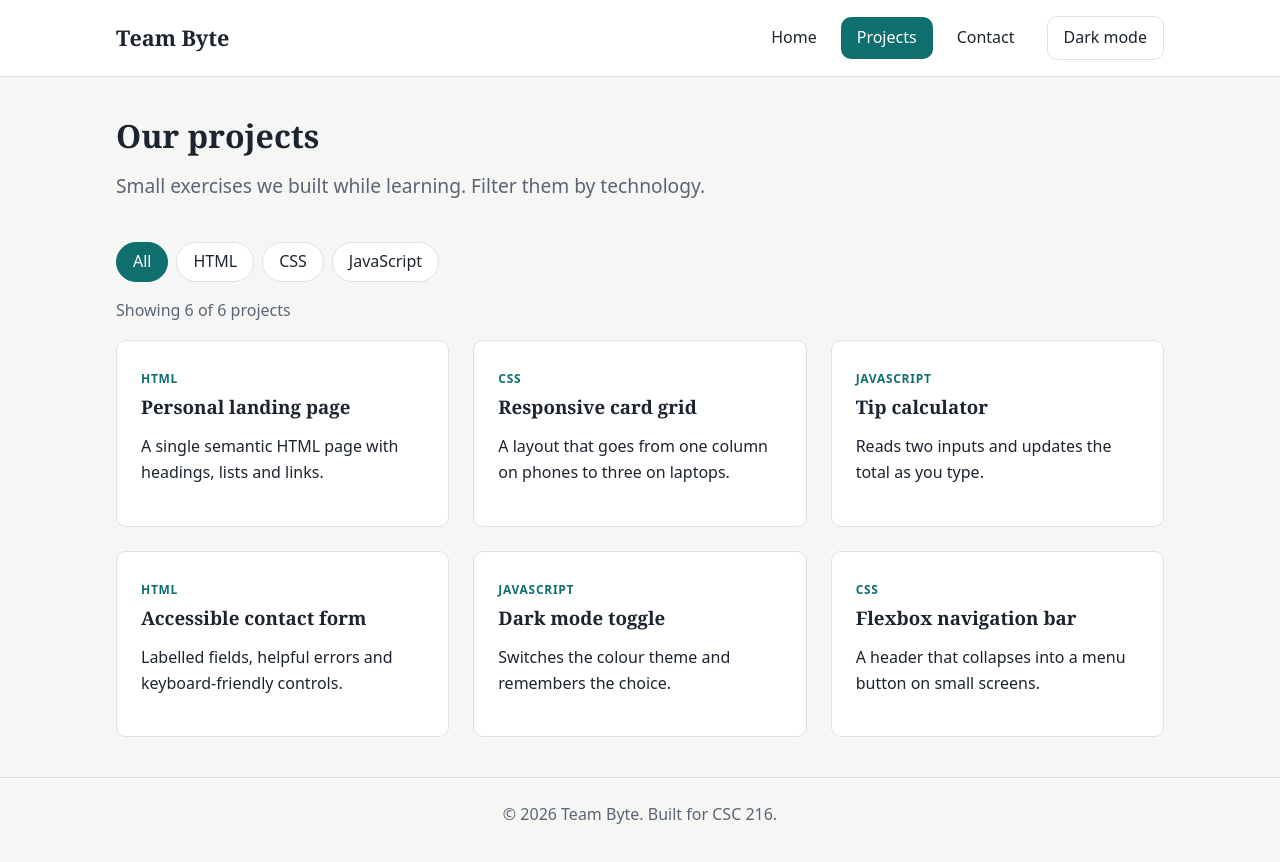
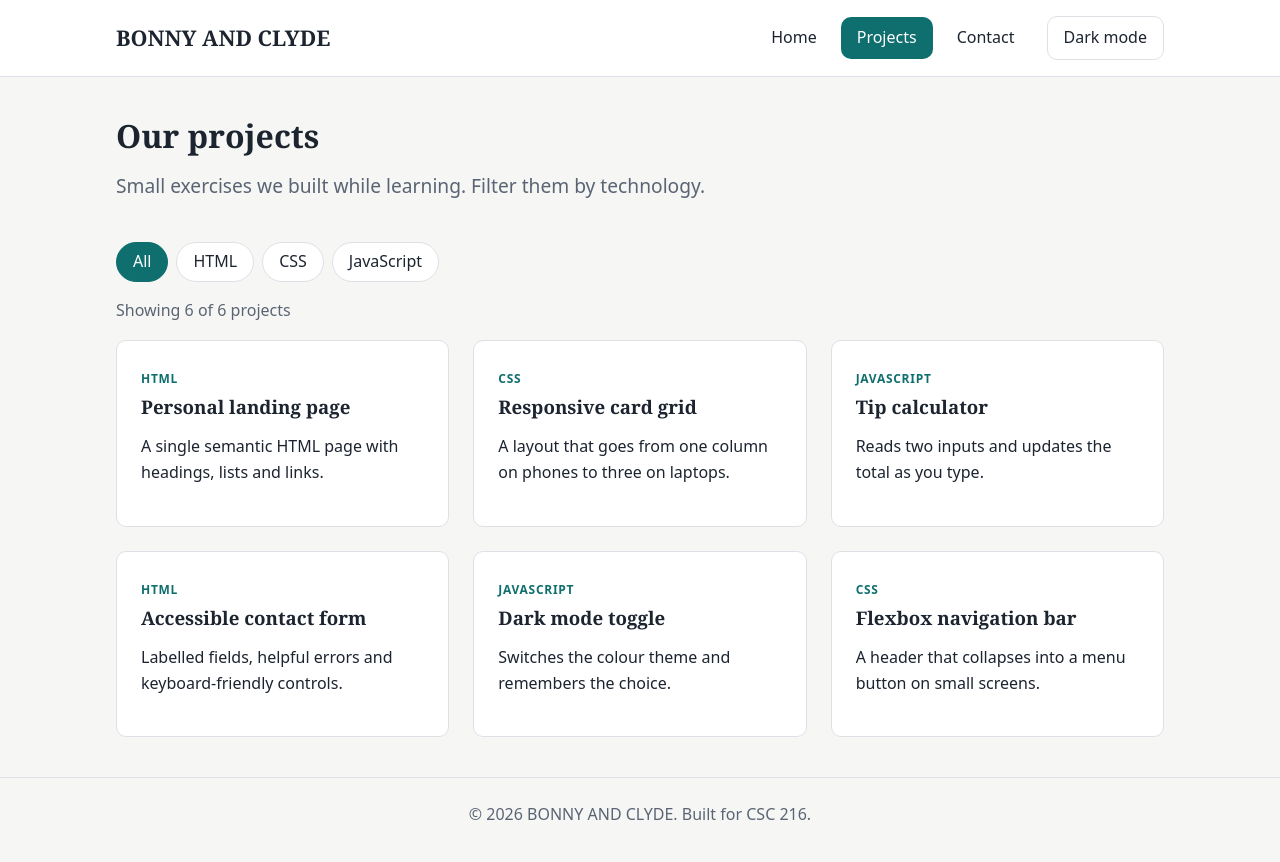
Before and after one commit to Omollo-D/team7-website, a plain HTML site: page projects.html in a window 1280 px wide. Drawn offline with Linux system fonts and the light colour scheme.

Commit message:
Changed team-Byte to BONNY AND CLYDE

```diff
--- a/projects.html
+++ b/projects.html
@@ -5,9 +5,9 @@
     <meta name="viewport" content="width=device-width, initial-scale=1.0" />
     <meta
       name="description"
-      content="Projects built by Team Byte while learning web development."
+      content="Projects built by BONNY AND CLYDE while learning web development."
     />
-    <title>Projects | Team Byte</title>
+    <title>Projects | BONNY AND CLYDE</title>
     <link rel="stylesheet" href="css/styles.css" />
     <script src="js/script.js" defer></script>
   </head>
@@ -16,7 +16,7 @@
 
     <header class="site-header">
       <div class="container header-inner">
-        <a class="logo" href="index.html">Team Byte</a>
+        <a class="logo" href="index.html">BONNY AND CLYDE</a>
         <button
           class="nav-toggle"
           type="button"
@@ -95,7 +95,7 @@
 
     <footer class="site-footer">
       <div class="container">
-        <p>© <span id="year">2026</span> Team Byte. Built for CSC 216.</p>
+        <p>© <span id="year">2026</span> BONNY AND CLYDE. Built for CSC 216.</p>
       </div>
     </footer>
   </body>
```
Also changed, not shown: contact.html (+4 -4 lines), index.html (+4 -2 lines).
